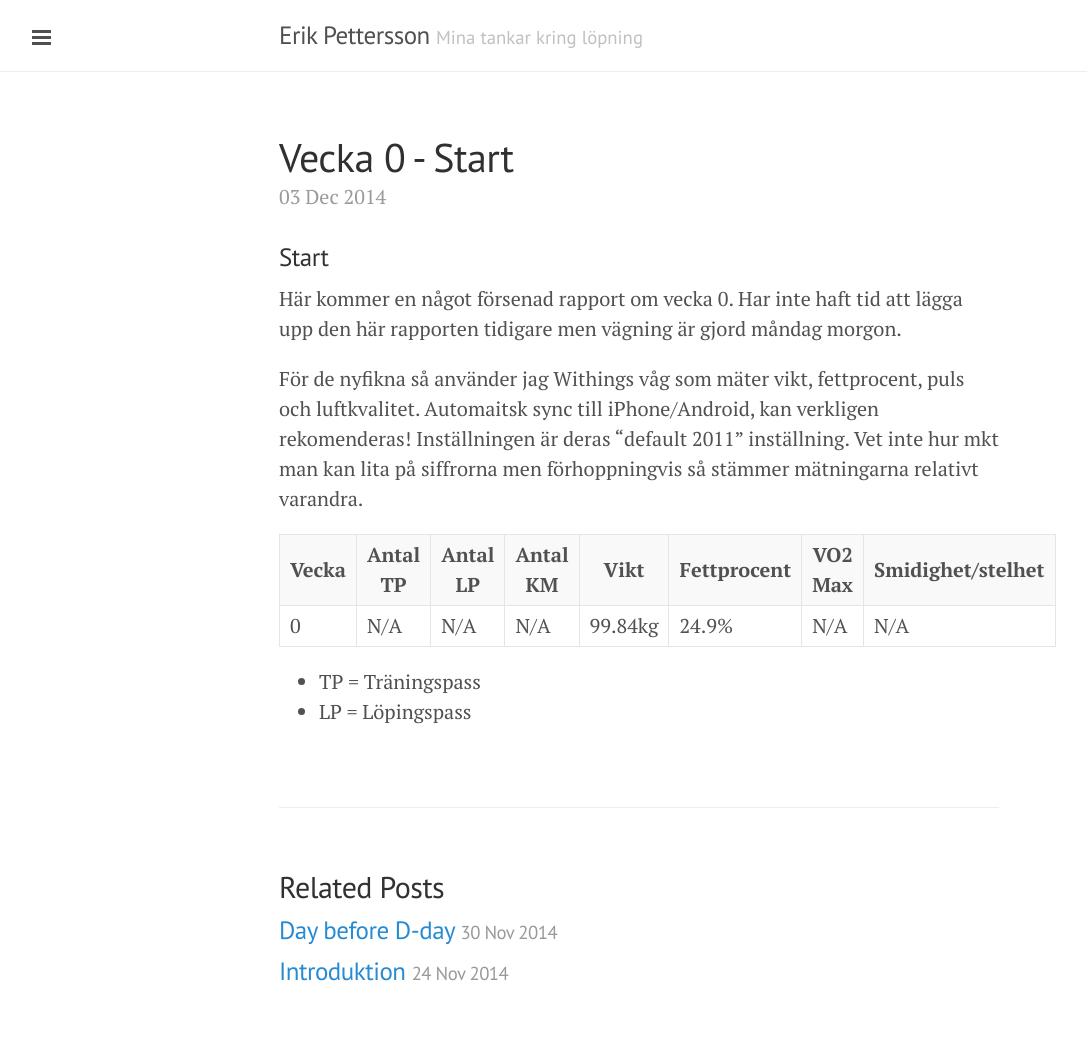
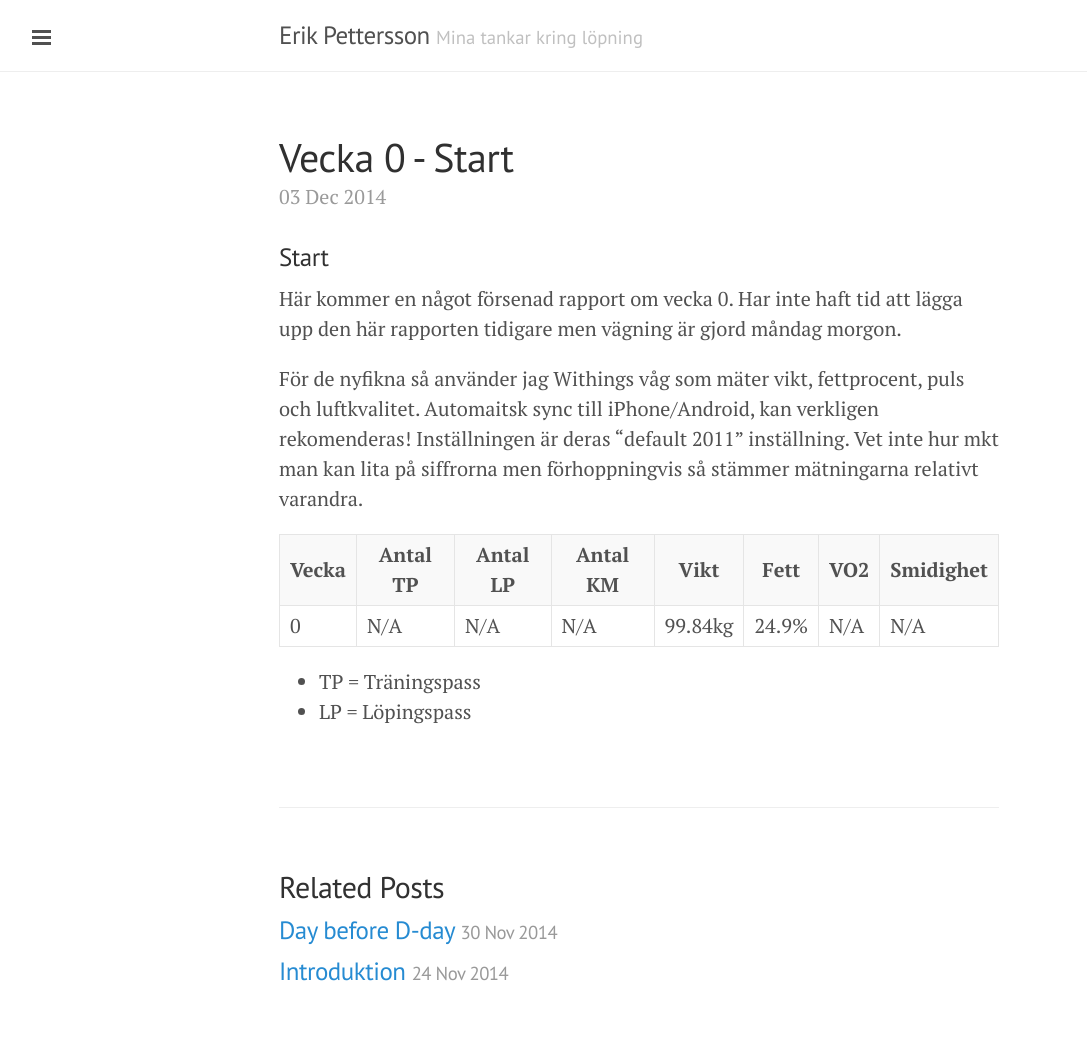
Before and after one commit to eripe970/eripe970.github.io, a Jekyll site: the page built from _posts/2014-12-03-week0.md, in a window 1280 px wide. Shown: the whole page, without its empty margins (1-1088 px from the left). Built offline with Jekyll 4.4.1, drawn with Linux system fonts in a browser that asks for light colours; Markdown is read by kramdown in place of the engine named in the settings.

Commit message:
Update and rename 2014-12-03-firstweek.md to 2014-12-03-week0.md

```diff
--- a/_posts/2014-12-03-firstweek.md
+++ b/_posts/2014-12-03-week0.md
@@ -15,9 +15,9 @@ För de nyfikna så använder jag Withings våg som mäter vikt, fettprocent, pu
     <th>Antal LP</th>
     <th>Antal KM</th>
     <th>Vikt</th>
-    <th>Fettprocent</th>
-    <th>VO2 Max</th>
-    <th>Smidighet/stelhet</th>
+    <th>Fett</th>
+    <th>VO2</th>
+    <th>Smidighet</th>
   </tr>
   <tr>
     <td>0</td>
```
